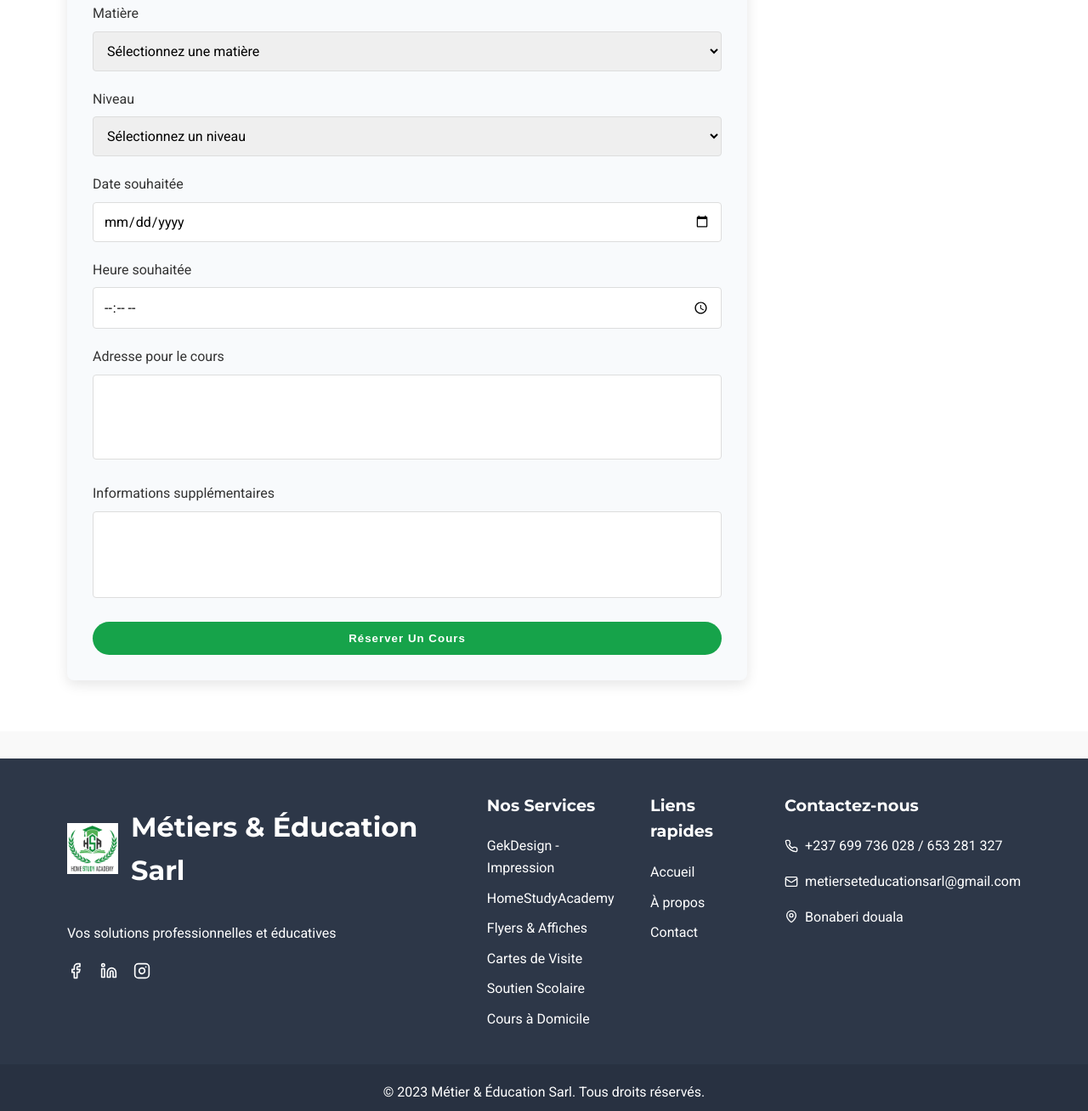
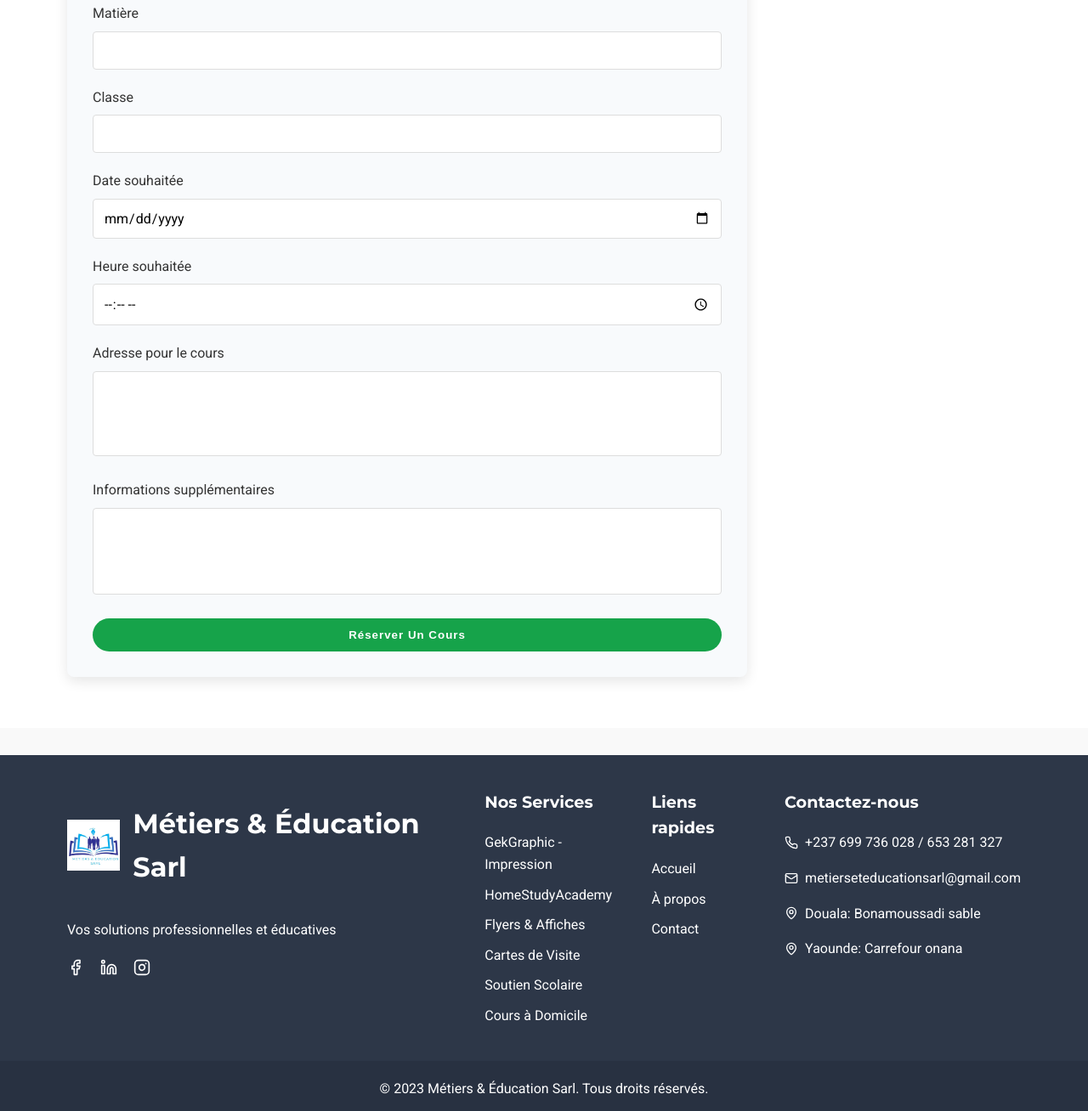
Before and after one commit to Geekdev01T/Metier-EducationSarl, a plain HTML site: page homestudy.html in a window 1280 px wide. Shown: the part 1932-3240 px from the top of the page at 85% size. Drawn offline with nearby package versions, Linux system fonts and the light colour scheme.

Commit message:
Website v.1.6

```diff
--- a/homestudy.html
+++ b/homestudy.html
@@ -147,24 +147,11 @@
                 </div>
                 <div class="form-group">
                     <label for="subject">Matière</label>
-                    <select id="subject" name="matiere" required>
-                        <option value="">Sélectionnez une matière</option>
-                        <option value="maths">Mathématiques</option>
-                        <option value="physics">Physique-Chimie</option>
-                        <option value="languages">Langues</option>
-                        <option value="sciences">Sciences de la vie</option>
-                        <option value="other">Autre</option>
-                    </select>
+                    <input type="text" id="subject" name="matiere" required>
                 </div>
                 <div class="form-group">
-                    <label for="level">Niveau</label>
-                    <select id="level" name="niveau" required>
-                        <option value="">Sélectionnez un niveau</option>
-                        <option value="primary">Primaire</option>
-                        <option value="middle">Collège</option>
-                        <option value="high">Lycée</option>
-                        <option value="higher">Supérieur</option>
-                    </select>
+                    <label for="level">Classe</label>
+                    <input type="text" id="level" name="classe" required>
                 </div>
                 <div class="form-group">
                     <label for="date">Date souhaitée</label>
@@ -191,7 +178,7 @@
         <div class="container container-foot">
             <div class="footer-info">
                 <div class="footer-logo">
-                    <img src="images/logo.jpg" alt="Métier & Éducation Logo">
+                    <img src="images/logo-metier.jpg" alt="Métier & Éducation Logo">
                     <h3>Métiers & Éducation Sarl</h3>
                 </div>
                 <p>Vos solutions professionnelles et éducatives</p>
@@ -223,7 +210,7 @@
             <div class="footer-links">
                 <h4>Nos Services</h4>
                 <ul>
-                    <li><a href="gekdesign.html">GekDesign - Impression</a></li>
+                    <li><a href="gekdesign.html">GekGraphic - Impression</a></li>
                     <li><a href="homestudy.html">HomeStudyAcademy</a></li>
                     <li>Flyers & Affiches</li>
                     <li>Cartes de Visite</li>
@@ -259,19 +246,27 @@
                     <p>metierseteducationsarl@gmail.com</p>
                 </div>
                 <div class="footer-contact-info">
-                    <svg xmlns="http://www.w3.org/2000/svg" width="16" height="16" viewBox="0 0 24 24" fill="none"
-                        stroke="currentColor" stroke-width="2" stroke-linecap="round" stroke-linejoin="round">
-                        <path
-                            d="M20 10c0 4.993-5.539 10.193-7.399 11.799a1 1 0 0 1-1.202 0C9.539 20.193 4 14.993 4 10a8 8 0 0 1 16 0">
+                    <svg xmlns="http://www.w3.org/2000/svg" width="16" height="16" viewBox="0 0 24 24" fill="none" stroke="currentColor"
+                        stroke-width="2" stroke-linecap="round" stroke-linejoin="round">
+                        <path d="M20 10c0 4.993-5.539 10.193-7.399 11.799a1 1 0 0 1-1.202 0C9.539 20.193 4 14.993 4 10a8 8 0 0 1 16 0">
                         </path>
                         <circle cx="12" cy="10" r="3"></circle>
                     </svg>
-                    <p>Bonaberi douala</p>
+                    <p>Douala: Bonamoussadi sable</p>
+                </div>
+                <div class="footer-contact-info">
+                    <svg xmlns="http://www.w3.org/2000/svg" width="16" height="16" viewBox="0 0 24 24" fill="none" stroke="currentColor"
+                        stroke-width="2" stroke-linecap="round" stroke-linejoin="round">
+                        <path d="M20 10c0 4.993-5.539 10.193-7.399 11.799a1 1 0 0 1-1.202 0C9.539 20.193 4 14.993 4 10a8 8 0 0 1 16 0">
+                        </path>
+                        <circle cx="12" cy="10" r="3"></circle>
+                    </svg>
+                    <p>Yaounde: Carrefour onana</p>
                 </div>
             </div>
         </div>
         <div class="copyright">
-            <p>&copy; 2023 Métier & Éducation Sarl. Tous droits réservés.</p>
+            <p>&copy; 2023 Métiers & Éducation Sarl. Tous droits réservés.</p>
         </div>
     </footer>
 
```
Also changed, not shown: about.html (+16 -8 lines), contact.html (+18 -7 lines), gekdesign.html (+15 -7 lines), index.html (+13 -4 lines).
